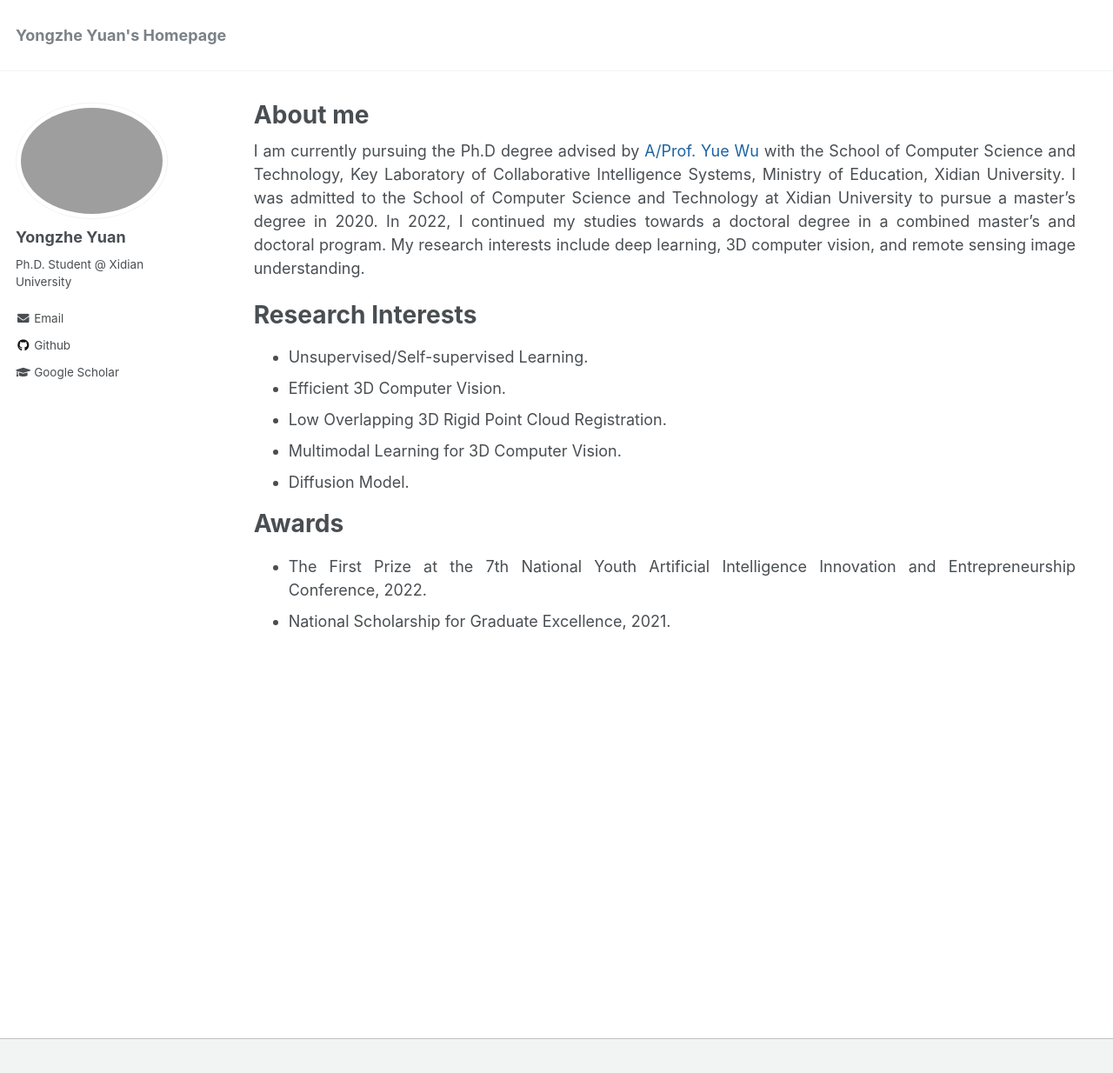
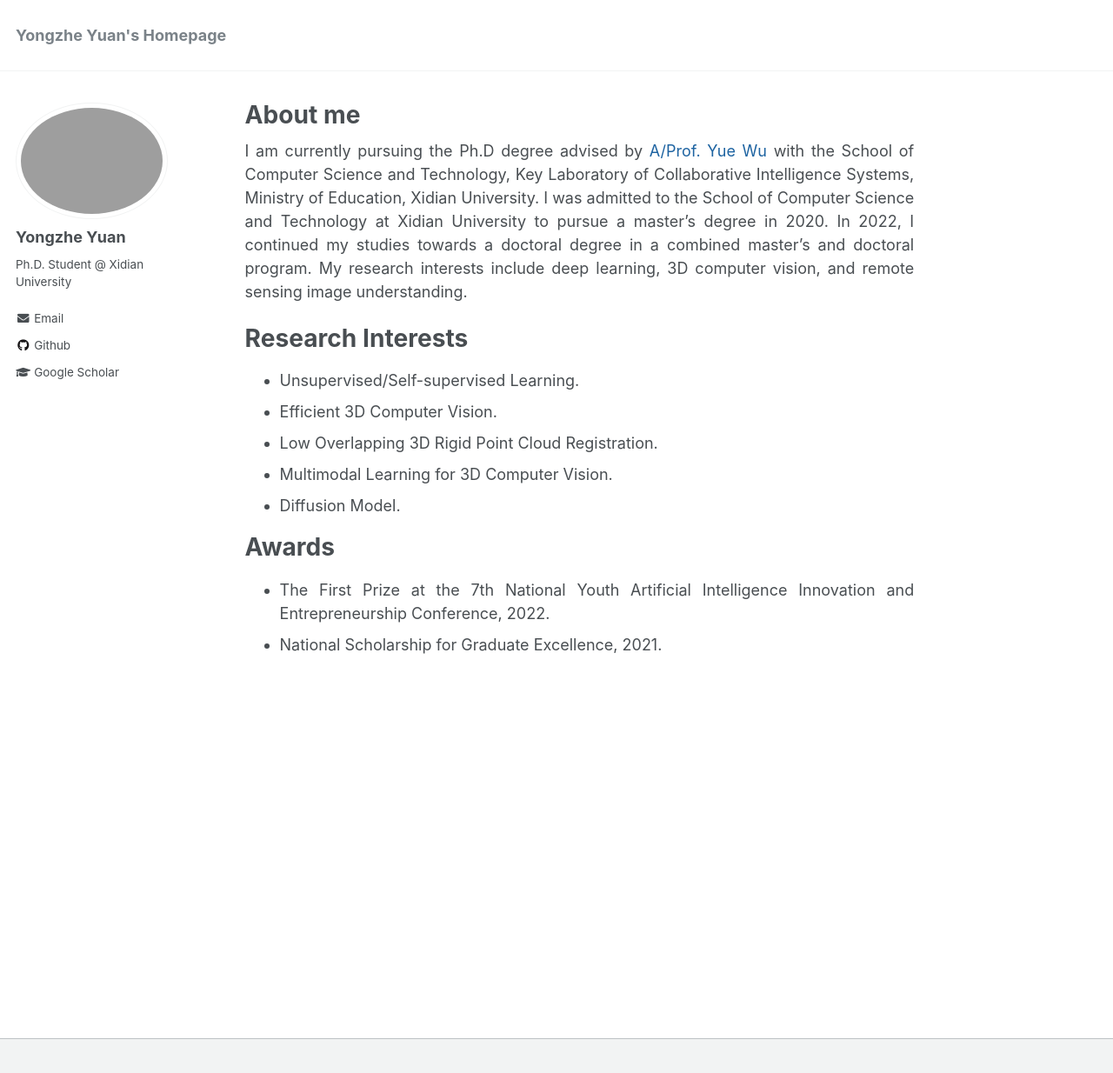
Before and after one commit to YYZMARS/YYZMARS.github.io, a Jekyll site: the page built from _pages/home.md, in a window 1280 px wide and 1267 px high. Shown: the top 1234 px of the window at 87% size. Built offline with Jekyll 4.4.1, drawn with Linux system fonts in a browser that asks for light colours; a script that is not in the unit is left out.

Commit message:
Update _page.scss

```diff
--- a/_sass/_page.scss
+++ b/_sass/_page.scss
@@ -18,11 +18,9 @@
 
 .page {
   @include breakpoint($large) {
-    width: 80%;
-    padding-left: 2%;
-    padding-right: 2%;
-    float: right;
-    margin-right: 0;
+    @include span(10 of 12 last);
+    @include prefix(0.5 of 12);
+    @include suffix(2 of 12);
   }
 
   .page__inner-wrap {
```
